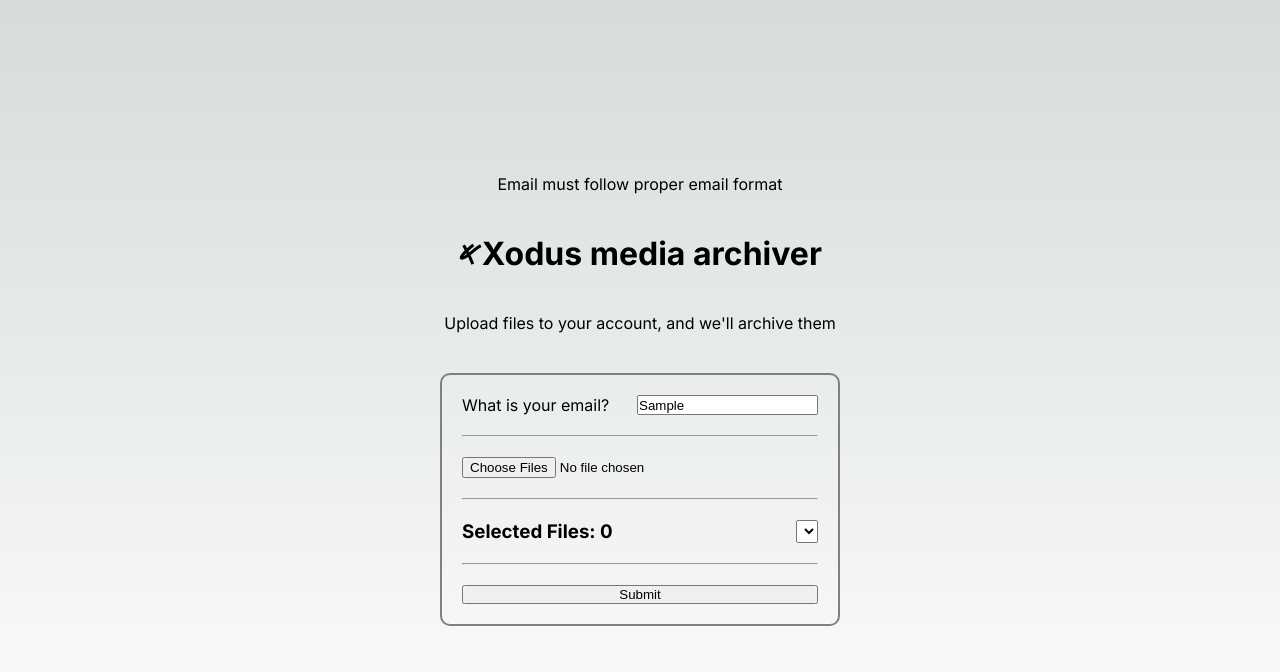
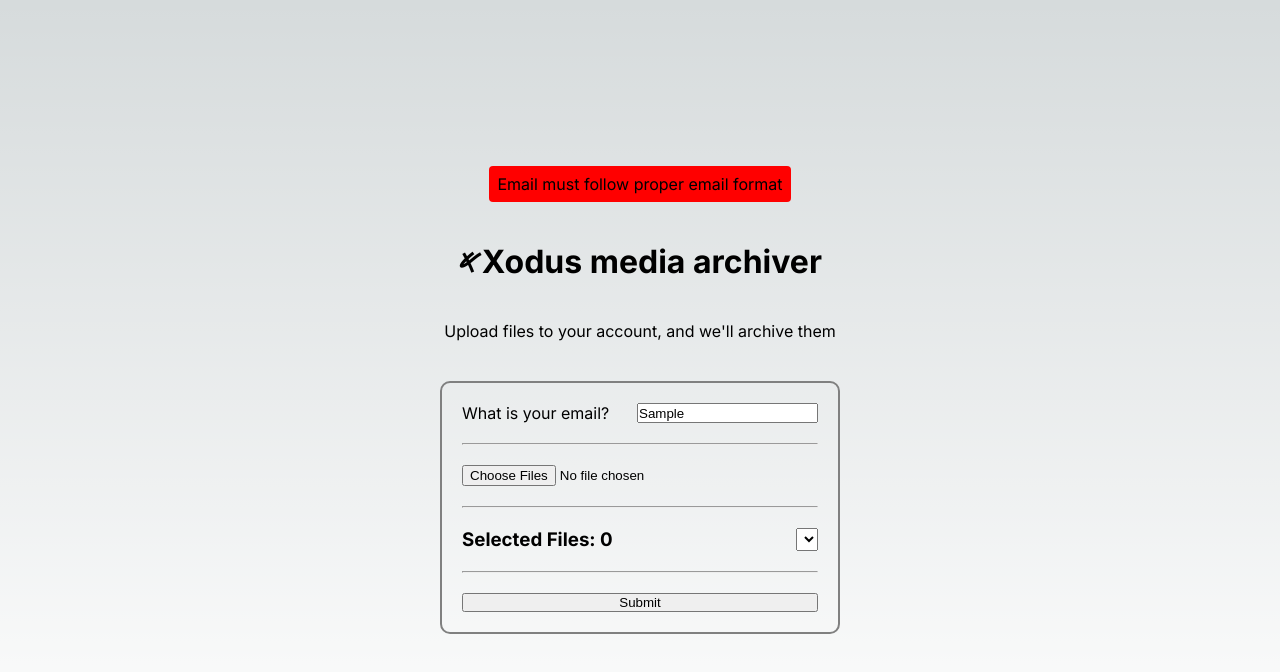
Before and after one commit to Beth-Kavod/-Xodus-Archive, a Next.js app: page / in a window 1280 px wide. Both pictures are taken after typing "Sample" into the empty fields and a click on the button "Submit". Shown: the top 672 px of the page. Built offline with nearby package versions, Linux system fonts and the light colour scheme.

Commit message:
Made better message box

```diff
--- a/app/components/Message.css
+++ b/app/components/Message.css
@@ -1,3 +1,12 @@
 .message {
-  /* background-color: azure; */
+  padding: 8px;
+  border-radius: 4px;
 }
+
+.success {
+  background-color: green;
+}
+
+.error {
+  background-color: red;
+}
--- a/app/components/Message.tsx
+++ b/app/components/Message.tsx
@@ -3,13 +3,14 @@ import './Message.css'
 interface Props {
   params: {
     textMessage: string
+    success: boolean
   }
 }
 
 export default function Message({ params }: Props) {
-  const { textMessage } = params
+  const { textMessage, success } = params
   return (
-    <div className="message">
+    <div className={`message ${success ? 'success' : 'error'}`}>
       <p>{textMessage}</p>
     </div>
   )
--- a/app/page.tsx
+++ b/app/page.tsx
@@ -12,25 +12,25 @@ export default function Home() {
   const [selectedFiles, setSelectedFiles] = useState<any>([]);
   const [email, setEmail] = useState<any>('');
   const [loading, setLoading] = useState<boolean>(false);
-  const [message, setMessage] = useState<string>("");
+  const [message, setMessage] = useState({message: "", success: false});
   const imageRef = useRef();
 
   function validateForm() {
     const emailRegex = /^[\w-]+(\.[\w-]+)*@[a-zA-Z0-9-]+(\.[a-zA-Z0-9-]+)*(\.[a-zA-Z]{2,})$/
 
     if (!email) {
-      setMessage('Please enter your email')
+      setMessage({ message: 'Please enter your email', success: false })
       return false
     } else if (!emailRegex.test(email)) {
-      setMessage('Email must follow proper email format')
+      setMessage({ message: 'Email must follow proper email format', success: false })
       return false
     }
 
     if (!selectedFiles.length) {
-      setMessage('Please select at least one file')
+      setMessage({ message: 'Please select at least one file', success: false })
       return false
     } else if (selectedFiles.length > 50) {
-      setMessage('Please select no more than 50 files at a time')
+      setMessage({ message: 'Please select no more than 50 files at a time', success: false })
       return false
     }
 
@@ -80,18 +80,18 @@ export default function Home() {
           const hasFailed = results.some(result => !result.success);
           // failedUploads.concat(hasFailed)
           if (hasFailed) {
-              setMessage(`Some files in the batch failed to upload: ${failedUploads.join(', ')}`);
+              setMessage({ message: `Some files in the batch failed to upload: ${failedUploads.join(', ')}`, success: false});
               // Handle error or retry logic if needed
           } else {
               // All files in the batch uploaded successfully
-              setMessage('Files in the batch uploaded successfully');
+              setMessage({ message: 'Files in the batch uploaded successfully', success: true });
           }
       }
 
-      setMessage('All files uploaded successfully');
+      setMessage({ message: 'All files uploaded successfully', success: true });
     } catch (error) {
         console.error('Error uploading files:', error);
-        setMessage('Error uploading files');
+        setMessage({ message: 'Error uploading files', success: false });
     } finally {
         setLoading(false);
         resetForm();
@@ -101,7 +101,7 @@ export default function Home() {
   return (
     <main className={styles.main}>
       { loading && <LoadingSpinner /> }
-      { message && <Message params={{ textMessage: message }}/> }
+      { message.message && <Message params={{ textMessage: message.message, success: message.success }}/> }
       <h1>𐤀Xodus media archiver</h1>
       <p>Upload files to your account, and we'll archive them</p>
       <form action="" encType="multipart/form-data" onSubmit={(event) => handleUpload(event)} className={styles.form}>
```
